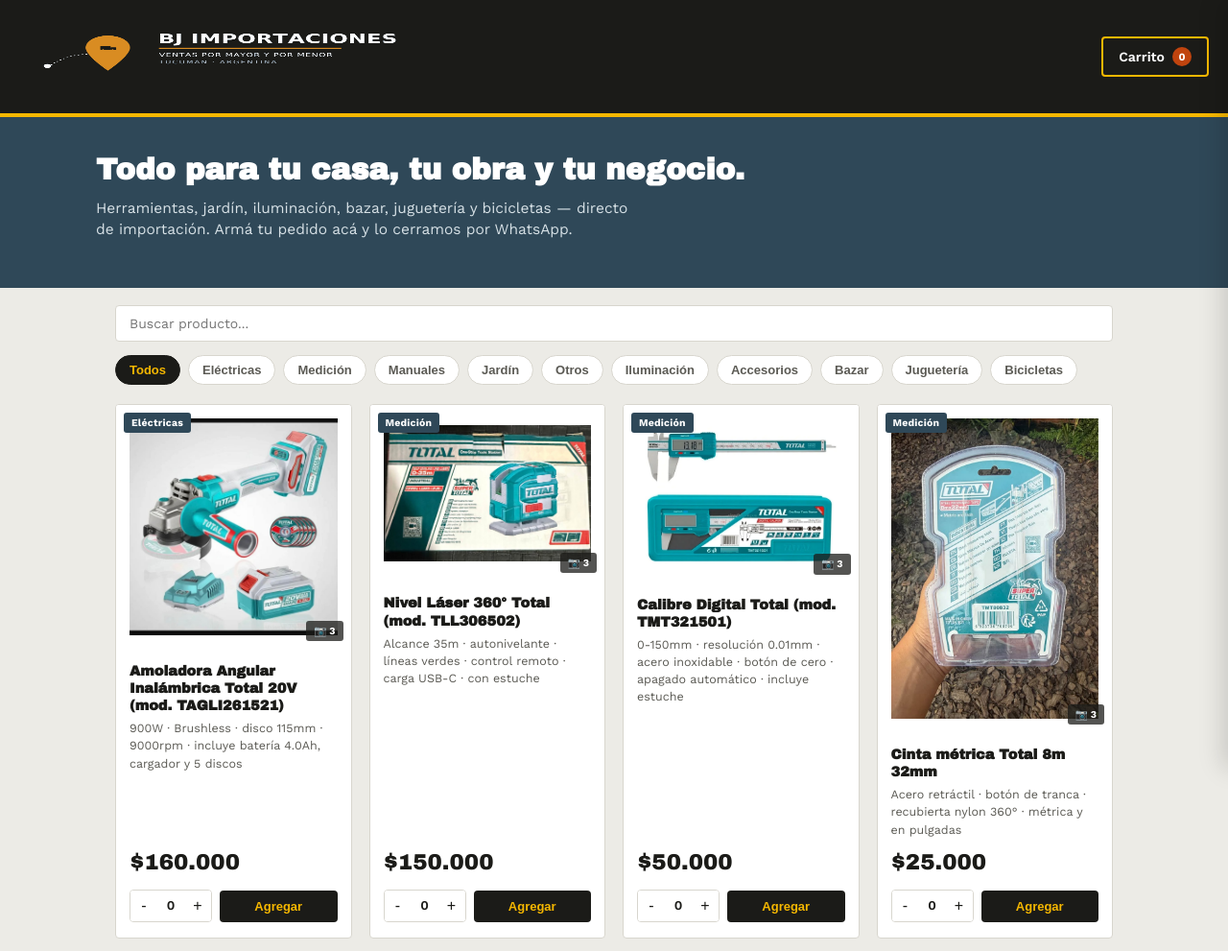
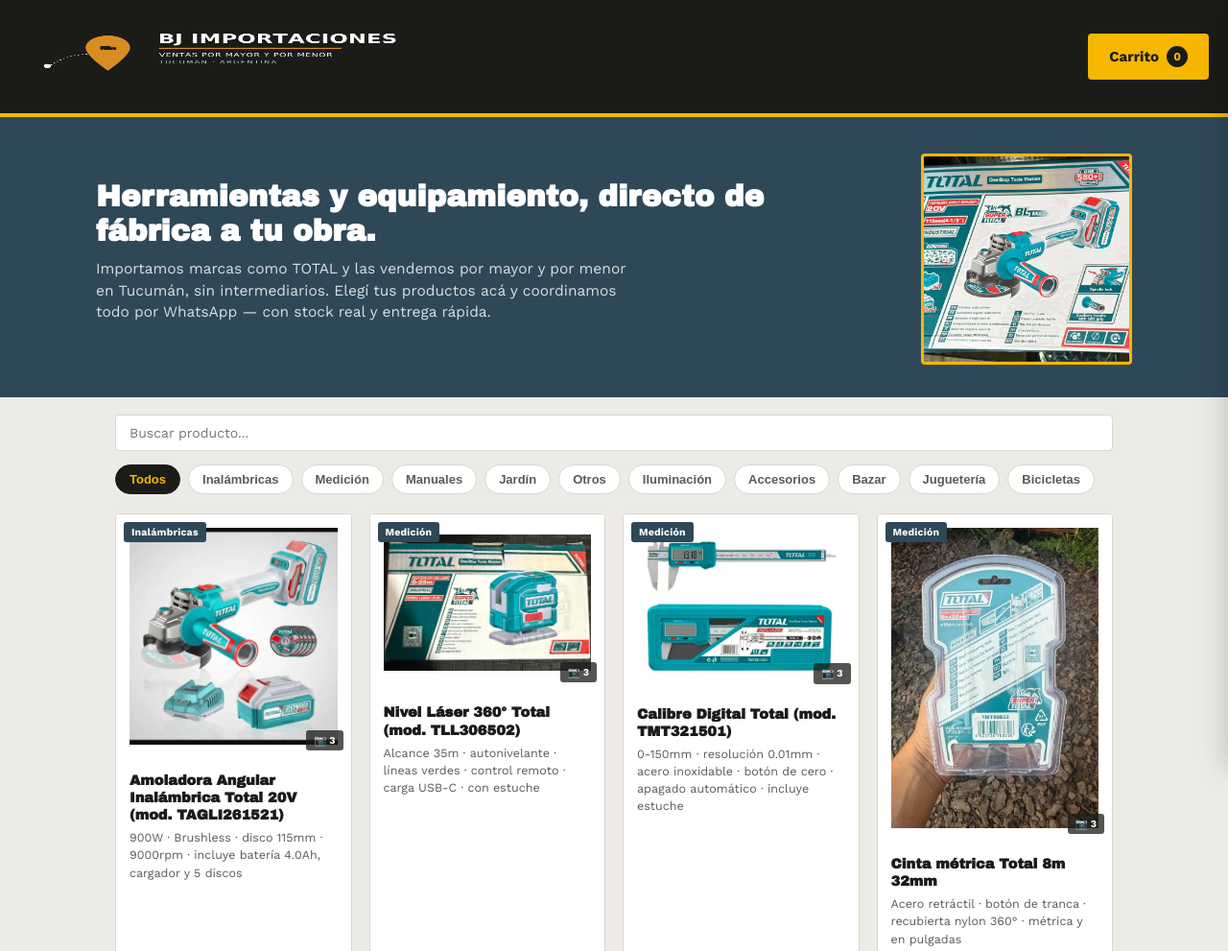
Before and after one commit to juliobravo351-crypto/BJ-Importaciones---Catalogo-SEPT26, a plain HTML site: page index.html in a window 1280 px wide. Shown: the top 991 px of the page at 96% size. Drawn offline with nearby package versions, Linux system fonts and the light colour scheme.

Commit message:
Update index.html

```diff
--- a/index.html
+++ b/index.html
@@ -52,28 +52,40 @@
 }
 .cart-btn{
   position:relative;
-  background:transparent; border:2px solid var(--yellow);
-  color:#fff; padding:9px 16px; border-radius:var(--radius);
-  font-family:'Work Sans', sans-serif; font-weight:600; font-size:14px;
+  background:var(--yellow); border:2px solid var(--yellow);
+  color:var(--ink); padding:11px 20px; border-radius:var(--radius);
+  font-family:'Work Sans', sans-serif; font-weight:700; font-size:15px;
   cursor:pointer; display:flex; align-items:center; gap:8px;
+  transition:background .15s ease, transform .12s ease;
 }
-.cart-btn:hover{ background:rgba(245,183,0,0.12); }
+.cart-btn:hover{ background:var(--yellow-deep); border-color:var(--yellow-deep); transform:translateY(-1px); }
 .cart-count{
-  background:var(--rust); color:#fff;
-  border-radius:50%; min-width:20px; height:20px;
+  background:var(--ink); color:var(--yellow);
+  border-radius:50%; min-width:22px; height:22px;
   display:flex; align-items:center; justify-content:center;
-  font-size:11px; font-weight:700; padding:0 4px;
+  font-size:12px; font-weight:700; padding:0 5px;
 }
 
 .headband{
   background:var(--steel); color:#fff;
   padding:38px 20px 34px;
+  overflow:hidden;
 }
-.headband-inner{ max-width:1080px; margin:0 auto; }
+.headband-inner{
+  max-width:1080px; margin:0 auto;
+  display:flex; align-items:center; justify-content:space-between; gap:40px;
+}
+.headband-text{ flex:1; min-width:0; }
 .headband h1{ font-size:31px; line-height:1.15; color:#fff; }
 .headband p{
   color:#D7E1E6; max-width:560px; margin-top:10px; font-size:15.5px;
 }
+.headband-hero{
+  flex-shrink:0; width:220px; height:220px;
+  border:3px solid var(--yellow); border-radius:var(--radius);
+  overflow:hidden; background:#fff;
+}
+.headband-hero img{ width:100%; height:100%; object-fit:cover; }
 
 .controls{
   max-width:1080px; margin:0 auto;
@@ -309,6 +321,7 @@
 @media (max-width:520px){
   .brand{ flex-basis:58%; max-width:220px; }
   .brand-logo{ max-height:42px; }
+  .headband-hero{ display:none; }
   .headband h1{ font-size:23px; }
   .grid{ grid-template-columns:repeat(auto-fill, minmax(150px,1fr)); gap:12px; }
   .card-price{ font-size:19px; }
@@ -328,8 +341,13 @@
 
 <div class="headband">
   <div class="headband-inner">
-    <h1>Todo para tu casa, tu obra y tu negocio.</h1>
-    <p>Herramientas, jardín, iluminación, bazar, juguetería y bicicletas — directo de importación. Armá tu pedido acá y lo cerramos por WhatsApp.</p>
+    <div class="headband-text">
+      <h1>Herramientas y equipamiento, directo de fábrica a tu obra.</h1>
+      <p>Importamos marcas como TOTAL y las vendemos por mayor y por menor en Tucumán, sin intermediarios. Elegí tus productos acá y coordinamos todo por WhatsApp — con stock real y entrega rápida.</p>
+    </div>
+    <div class="headband-hero">
+      <img src="AMO_1.jpg" alt="Amoladora angular inalámbrica Total 20V">
+    </div>
   </div>
 </div>
 
@@ -343,7 +361,7 @@
 <div class="grid" id="grid"></div>
 <div class="empty-state" id="emptyState" style="display:none;">Todavía no cargamos productos en esta categoría. ¡Muy pronto vamos a sumar novedades acá!</div>
 
-<footer>BJ Importaciones · Juan Luis Nougués 1057, Tucumán · Consultas por WhatsApp</footer>
+<footer>BJ Importaciones · Consultas por WhatsApp</footer>
 
 <div class="overlay" id="overlay"></div>
 <div class="cart-panel" id="cartPanel">
@@ -393,10 +411,10 @@
 };
 
 const PRODUCTS = [
-  { id:2, name:"Amoladora Angular Inalámbrica Total 20V (mod. TAGLI261521)", cat:"Eléctricas", price:160000, spec:"900W · Brushless · disco 115mm · 9000rpm · incluye batería 4.0Ah, cargador y 5 discos", icon:"grinder", images:["AMO_2.jpg","AMO_1.jpg","AMO_3.jpg"] },
-  { id:3, name:"Sierra Sable Inalámbrica Total (mod. TRSLI6506)", cat:"Eléctricas", price:100000, spec:"0-3200rpm · corte metal 8mm / madera 65mm · traba de gatillo · luz LED · NO incluye batería, cargador ni hojas", icon:"saw", images:["s1.webp"], outOfStock:true },
-  { id:4, name:"Mini taladro Total", cat:"Eléctricas", price:25500, spec:"Trabajos de precisión", icon:"drill", draft:true },
-  { id:5, name:"Pistola para pintar Total", cat:"Eléctricas", price:138000, spec:"600W · tanque 800ml", icon:"spray", draft:true },
+  { id:2, name:"Amoladora Angular Inalámbrica Total 20V (mod. TAGLI261521)", cat:"Inalámbricas", price:160000, spec:"900W · Brushless · disco 115mm · 9000rpm · incluye batería 4.0Ah, cargador y 5 discos", icon:"grinder", images:["AMO_2.jpg","AMO_1.jpg","AMO_3.jpg"] },
+  { id:3, name:"Sierra Sable Inalámbrica Total (mod. TRSLI6506)", cat:"Inalámbricas", price:100000, spec:"0-3200rpm · corte metal 8mm / madera 65mm · traba de gatillo · luz LED · NO incluye batería, cargador ni hojas", icon:"saw", images:["s1.webp"], outOfStock:true },
+  { id:4, name:"Mini taladro Total", cat:"Inalámbricas", price:25500, spec:"Trabajos de precisión", icon:"drill", draft:true },
+  { id:5, name:"Pistola para pintar Total", cat:"Inalámbricas", price:138000, spec:"600W · tanque 800ml", icon:"spray", draft:true },
   { id:6, name:"Nivel Láser 360° Total (mod. TLL306502)", cat:"Medición", price:150000, spec:"Alcance 35m · autonivelante · líneas verdes · control remoto · carga USB-C · con estuche", icon:"level", images:["NIVEL_1.jpg","NIVEL_3.jpg","NIVEL_2.jpg"] },
   { id:7, name:"Calibre Digital Total (mod. TMT321501)", cat:"Medición", price:50000, spec:"0-150mm · resolución 0.01mm · acero inoxidable · botón de cero · apagado automático · incluye estuche", icon:"caliper", images:["c2.webp","c1.webp","c4.webp"] },
   { id:8, name:"Cinta métrica Total 8m 32mm", cat:"Medición", price:25000, spec:"Acero retráctil · botón de tranca · recubierta nylon 360° · métrica y en pulgadas", icon:"tape", images:["ruleta_6.jpg","ruleta_5.jpg","ruleta_3.webp"] },
@@ -404,9 +422,9 @@
   { id:10, name:"Combo Tijeras de Poda Total 3 Piezas (mod. THT1576033)", cat:"Jardín", price:65000, spec:"Incluye tijera 215mm, cizalla 570mm y tijerón 730mm · acero al carbono SK5 · mango antideslizante", icon:"shears", images:["T1.jpg","T2.jpg"] },
   { id:12, name:"Mini Torno Digital Total 200W (mod. TG2006)", cat:"Otros", price:100000, spec:"200W · velocidad variable · eje flexible · 150 piezas de accesorios · con maletín", icon:"tool", images:["M1.jpg","M2.jpg","M3.jpg"] },
   { id:13, name:"Foco LED portátil inalámbrico Total P20S", cat:"Iluminación", price:70000, spec:"1800 lúmenes · exterior · batería y cargador por separado", icon:"light", images:["Reflector%20total%201.webp","reflector%20total%202.webp","reflector%20total%203.webp"] },
-  { id:14, name:"Taladro Percutor Atornillador Total 20V Industrial", cat:"Eléctricas", price:160000, spec:"20V · 55Nm · Brushless · mandril 13mm · incluye maletín, 2 baterías y cargador", icon:"drill", images:["taladro_1.webp","taladro_4.webp","taladro_3.webp"] },
+  { id:14, name:"Taladro Percutor Atornillador Total 20V Industrial", cat:"Inalámbricas", price:160000, spec:"20V · 55Nm · Brushless · mandril 13mm · incluye maletín, 2 baterías y cargador", icon:"drill", images:["taladro_1.webp","taladro_4.webp","taladro_3.webp"] },
   { id:15, name:"Kit Combo Accesorios Total (mod. TOS26068)", cat:"Accesorios", price:140000, spec:"4 cajas · mechas, puntas y sierras · estuche organizador · compatible taladro y atornillador", icon:"tool", images:["como_3.webp","combo_2.webp","combo_1.webp"] },
-  { id:16, name:"Pistola de Pintura Inalámbrica Total 20V (mod. TSGLI20042)", cat:"Eléctricas", price:100000, spec:"20V · flujo 800ml/min · tanque 1000ml · incluye batería, cargador y accesorios", icon:"spray", images:["P1.jpg","P2.jpg"], outOfStock:true },
+  { id:16, name:"Pistola de Pintura Inalámbrica Total 20V (mod. TSGLI20042)", cat:"Inalámbricas", price:100000, spec:"20V · flujo 800ml/min · tanque 1000ml · incluye batería, cargador y accesorios", icon:"spray", images:["P1.jpg","P2.jpg"], outOfStock:true },
   { id:17, name:"Docena de Guantes", cat:"Accesorios", price:0, spec:"Descripción y foto pendiente de cargar", icon:"tool", draft:true },
   { id:18, name:"Combo Medidor Láser + Cinta Métrica Total (mod. TLDD241201)", cat:"Medición", price:65000, spec:"Medidor láser de distancia 70m con pantalla digital + cinta métrica 5m · ideal para medición industrial y construcción", icon:"tape", images:["k2.webp","k1.webp","k4.webp","k3.webp"] },
   { id:19, name:"Cortador de Vidrio", cat:"Manuales", price:0, spec:"Descripción y foto pendiente de cargar", icon:"tool", draft:true },
```
